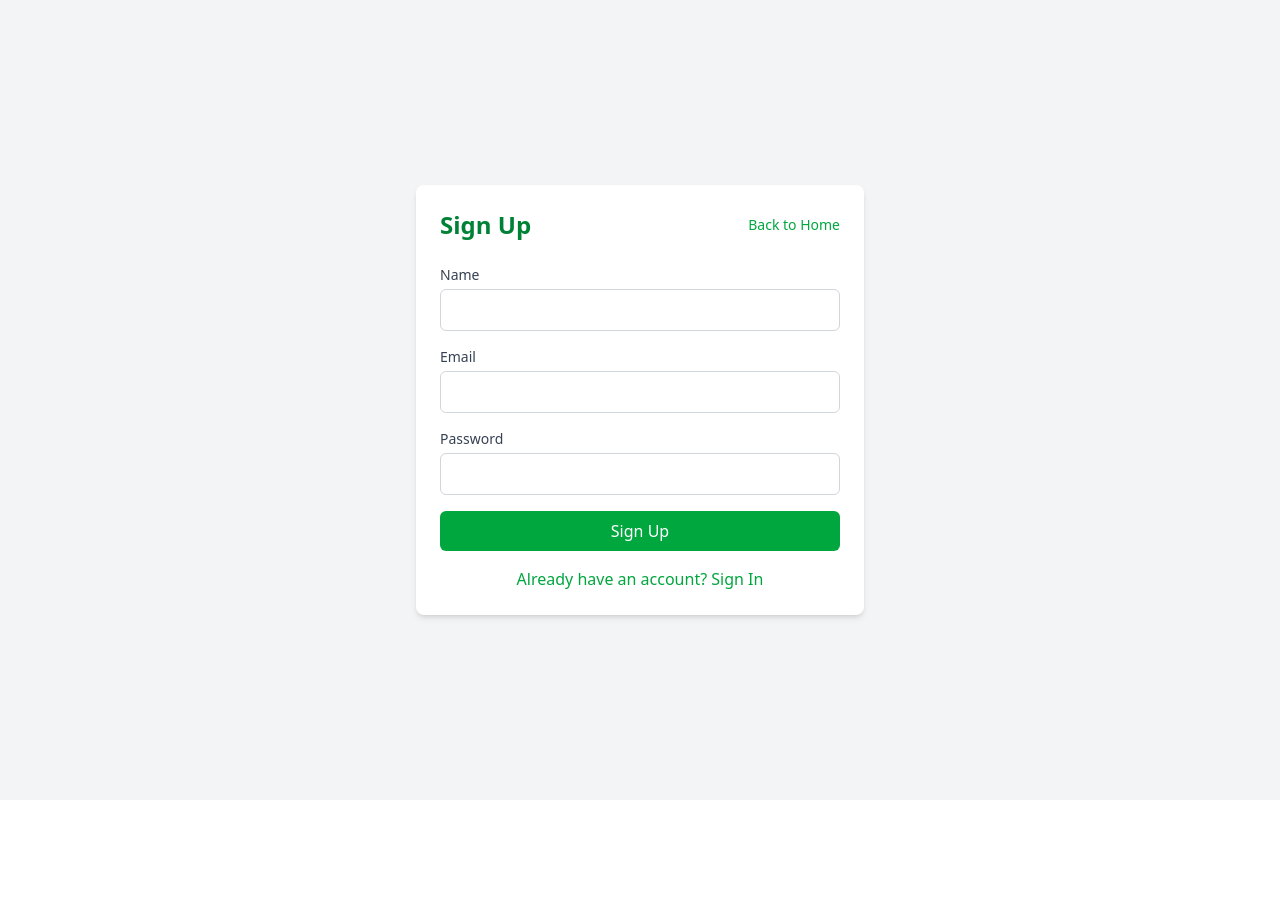
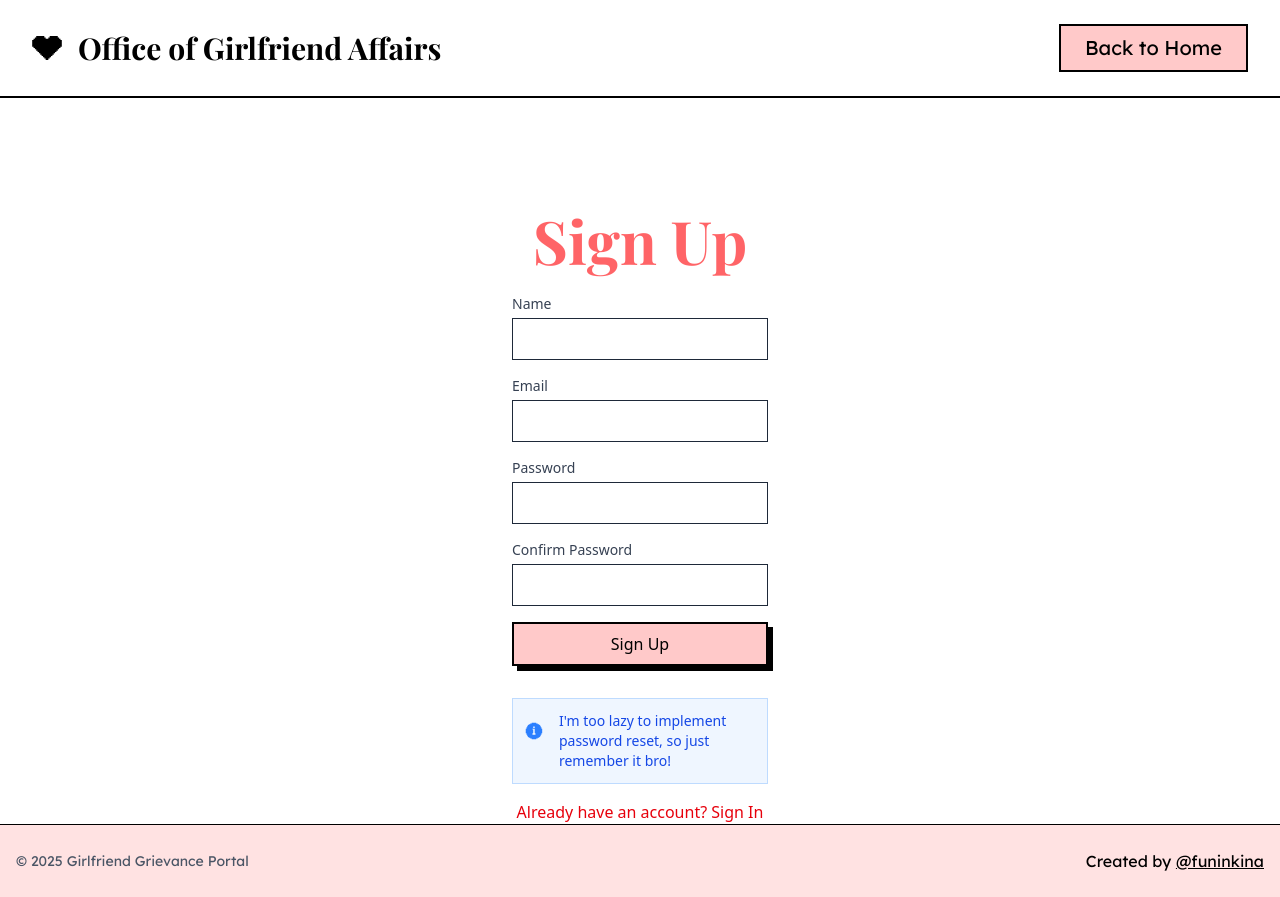
Before and after one commit to aarushqt/what, a Next.js app: page /auth in a window 1280 px wide. Both pictures are taken after a click on the button "Don't have an account? Sign Up". Before the commit the page ends 800 px from the top, so only its background shows below. Built offline with nearby package versions, Linux system fonts and the light colour scheme; no server answers; a web font is replaced by a local one.

Commit message:
Add Footer component with current year and creator information

```diff
--- a/src/app/auth/page.tsx
+++ b/src/app/auth/page.tsx
@@ -4,6 +4,7 @@ import { useState, useEffect } from 'react';
 import { signIn } from 'next-auth/react';
 import { useRouter, useSearchParams } from 'next/navigation';
 import { useSession } from 'next-auth/react';
+import Image from 'next/image';
 import Link from 'next/link';
 
 export default function Auth() {
@@ -14,11 +15,13 @@ export default function Auth() {
     const [formData, setFormData] = useState({
         name: '',
         email: '',
-        password: ''
+        password: '',
+        confirmPassword: ''
     });
     const [error, setError] = useState('');
     const [success, setSuccess] = useState('');
     const [isLoading, setIsLoading] = useState(false);
+    const [menuOpen, setMenuOpen] = useState(false);
     const router = useRouter();
 
     useEffect(() => {
@@ -35,6 +38,10 @@ export default function Auth() {
     if (status === 'loading') {
         return <div className="min-h-screen flex items-center justify-center">Loading...</div>;
     }
+
+    const toggleMenu = () => {
+        setMenuOpen(!menuOpen);
+    };
 
     const toggleForm = () => {
         setIsSignIn(!isSignIn);
@@ -53,6 +60,13 @@ export default function Auth() {
         e.preventDefault();
         setError('');
         setSuccess('');
+
+        // Check if passwords match
+        if (formData.password !== formData.confirmPassword) {
+            setError("Passwords don't match");
+            return;
+        }
+
         setIsLoading(true);
 
         try {
@@ -75,7 +89,7 @@ export default function Auth() {
             }
 
             setSuccess('Registration successful! You can now sign in.');
-            setFormData({ name: '', email: '', password: '' });
+            setFormData({ name: '', email: '', password: '', confirmPassword: '' });
             setIsSignIn(true);
         } catch (err: unknown) {
             setError(err instanceof Error ? err.message : 'An unknown error occurred');
@@ -110,16 +124,95 @@ export default function Auth() {
         }
     };
 
+    const PasswordResetInfoBox = () => (
+        <div className="mt-8 p-3 bg-blue-50 border border-blue-200 flex items-start">
+            <svg width="40" height="40" viewBox="0 0 24 24" fill="none" xmlns="http://www.w3.org/2000/svg">
+                <g clip-path="url(#clip0_354_3517)">
+                    <path d="M22 9V7H21V5H20V4H19V3H17V2H15V1H9V2H7V3H5V4H4V5H3V7H2V9H1V15H2V17H3V19H4V20H5V21H7V22H9V23H15V22H17V21H19V20H20V19H21V17H22V15H23V9H22ZM11 6H13V8H11V6ZM10 15H11V10H10V9H13V15H14V17H10V15Z" fill="#2B7FFF" />
+                </g>
+                <defs>
+                    <clipPath id="clip0_354_3517">
+                        <rect width="24" height="24" fill="white" />
+                    </clipPath>
+                </defs>
+            </svg>
+            <p className="text-sm text-blue-700 pl-4">
+                I&apos;m too lazy to implement password reset, so just remember it bro!
+            </p>
+        </div>
+    );
+
     return (
-        <main className="min-h-screen flex flex-col items-center justify-center bg-gray-100 p-4">
-            <div className="w-full max-w-md bg-white rounded-lg shadow-md p-6">
-                <div className="mb-6 flex items-center justify-between">
-                    <h1 className="text-2xl font-bold text-green-700">
+        <>
+            {/* Custom Nav Bar */}
+            <nav className="bg-white border-b-2">
+                <div className="max-w-7xl mx-auto px-4 sm:px-6 lg:px-8">
+                    <div className="flex justify-between h-24">
+                        <div className="flex items-center">
+                            <Link href="/" className="flex-shrink-0 flex items-center gap-4">
+                                <Image
+                                    src="/heart.svg"
+                                    width={30}
+                                    height={30}
+                                    alt="Heart Logo"
+                                />
+                                <span className="text-3xl font-bold font-playfair text-black">Office of Girlfriend Affairs</span>
+                            </Link>
+                        </div>
+
+                        {/* Desktop navigation */}
+                        <div className="hidden sm:flex items-center">
+                            <Link
+                                href="/"
+                                className="py-2 px-6 bg-red-200 flex items-center gap-4 font-lexend hover:shadow-[10px_10px_0px_0px_rgba(0,0,0)] text-xl border-2 transition duration-300"
+                            >
+                                Back to Home
+                            </Link>
+                        </div>
+
+                        <div className="sm:hidden flex items-center">
+                            <button
+                                type="button"
+                                className="inline-flex items-center justify-center p-2 rounded-md text-gray-700 hover:text-gray-900 hover:bg-gray-100"
+                                onClick={toggleMenu}
+                            >
+                                <svg
+                                    className="h-6 w-6"
+                                    stroke="currentColor"
+                                    fill="none"
+                                    viewBox="0 0 24 24"
+                                >
+                                    {menuOpen ? (
+                                        <path strokeLinecap="round" strokeLinejoin="round" strokeWidth="2" d="M6 18L18 6M6 6l12 12" />
+                                    ) : (
+                                        <path strokeLinecap="round" strokeLinejoin="round" strokeWidth="2" d="M4 6h16M4 12h16M4 18h16" />
+                                    )}
+                                </svg>
+                            </button>
+                        </div>
+                    </div>
+                </div>
+
+                {menuOpen && (
+                    <div className="sm:hidden">
+                        <div className="pt-2 pb-3 space-y-1 px-4">
+                            <Link
+                                href="/"
+                                className="py-2 px-6 flex items-center gap-4 bg-red-200 font-lexend hover:bg-red-100 text-2xl border-2 transition duration-300"
+                            >
+                                Back to Home
+                            </Link>
+                        </div>
+                    </div>
+                )}
+            </nav >
+
+            <main className="flex justify-center items-start">
+                <div className="w-1/5 max-w-md bg-white mt-28">
+                    <div className="mb-6">
+                        <h1 className="text-6xl font-bold text-red-400 text-center font-playfair">
                             {isSignIn ? 'Sign In' : 'Sign Up'}
                         </h1>
-                    <Link href="/" className="text-green-600 hover:text-green-800 text-sm">
-                        Back to Home
-                    </Link>
                     </div>
 
                     {error && (
@@ -135,7 +228,8 @@ export default function Auth() {
                     )}
 
                     {isSignIn ? (
-                    // sign in form
+                        <>
+                            {/* sign in form */}
                             <form className="space-y-4" onSubmit={handleSignIn}>
                                 <div>
                                     <label htmlFor="email" className="block text-sm font-medium text-gray-700 mb-1">
@@ -146,7 +240,7 @@ export default function Auth() {
                                         id="email"
                                         value={formData.email}
                                         onChange={handleInputChange}
-                                className="w-full px-3 py-2 border border-gray-300 rounded-md focus:outline-none focus:ring-2 focus:ring-green-500"
+                                        className="w-full px-3 py-2 border border-gray-800 focus:outline-none focus:ring-2 focus:ring-red-200"
                                         required
                                     />
                                 </div>
@@ -160,21 +254,26 @@ export default function Auth() {
                                         id="password"
                                         value={formData.password}
                                         onChange={handleInputChange}
-                                className="w-full px-3 py-2 border border-gray-300 rounded-md focus:outline-none focus:ring-2 focus:ring-green-500"
+                                        className="w-full px-3 py-2 border border-gray-800 focus:outline-none focus:ring-2 focus:ring-red-200"
                                         required
                                     />
                                 </div>
 
                                 <button
                                     type="submit"
-                            className="w-full py-2 px-4 bg-green-600 hover:bg-green-700 rounded-md text-white font-medium transition duration-300"
+                                    className="w-full py-2 px-4 bg-red-200 font-medium transition duration-300 border-2 shadow-[5px_5px_0px_0px_rgba(0,0,0)] hover:shadow-[10px_10px_0px_0px_rgba(0,0,0)]"
                                     disabled={isLoading}
                                 >
                                     {isLoading ? 'Signing In...' : 'Sign In'}
                                 </button>
                             </form>
+
+                            {/* Password reset info box */}
+                            <PasswordResetInfoBox />
+                        </>
                     ) : (
-                    // sign up form
+                        <>
+                            {/* sign up form */}
                             <form className="space-y-4" onSubmit={handleSignUp}>
                                 <div>
                                     <label htmlFor="name" className="block text-sm font-medium text-gray-700 mb-1">
@@ -185,7 +284,7 @@ export default function Auth() {
                                         id="name"
                                         value={formData.name}
                                         onChange={handleInputChange}
-                                className="w-full px-3 py-2 border border-gray-300 rounded-md focus:outline-none focus:ring-2 focus:ring-green-500"
+                                        className="w-full px-3 py-2 border border-gray-800 focus:outline-none focus:ring-2 focus:ring-red-200"
                                         required
                                     />
                                 </div>
@@ -199,7 +298,7 @@ export default function Auth() {
                                         id="email"
                                         value={formData.email}
                                         onChange={handleInputChange}
-                                className="w-full px-3 py-2 border border-gray-300 rounded-md focus:outline-none focus:ring-2 focus:ring-green-500"
+                                        className="w-full px-3 py-2 border border-gray-800 focus:outline-none focus:ring-2 focus:ring-red-200"
                                         required
                                     />
                                 </div>
@@ -213,30 +312,49 @@ export default function Auth() {
                                         id="password"
                                         value={formData.password}
                                         onChange={handleInputChange}
-                                className="w-full px-3 py-2 border border-gray-300 rounded-md focus:outline-none focus:ring-2 focus:ring-green-500"
+                                        className="w-full px-3 py-2 border border-gray-800 focus:outline-none focus:ring-2 focus:ring-red-200"
+                                        required
+                                    />
+                                </div>
+
+                                <div>
+                                    <label htmlFor="confirmPassword" className="block text-sm font-medium text-gray-700 mb-1">
+                                        Confirm Password
+                                    </label>
+                                    <input
+                                        type="password"
+                                        id="confirmPassword"
+                                        value={formData.confirmPassword}
+                                        onChange={handleInputChange}
+                                        className="w-full px-3 py-2 border border-gray-800 focus:outline-none focus:ring-2 focus:ring-red-200"
                                         required
                                     />
                                 </div>
 
                                 <button
                                     type="submit"
-                            className="w-full py-2 px-4 bg-green-600 hover:bg-green-700 rounded-md text-white font-medium transition duration-300"
+                                    className="w-full py-2 px-4 bg-red-200 font-medium transition duration-300 border-2 shadow-[5px_5px_0px_0px_rgba(0,0,0)] hover:shadow-[10px_10px_0px_0px_rgba(0,0,0)]"
                                     disabled={isLoading}
                                 >
                                     {isLoading ? 'Signing Up...' : 'Sign Up'}
                                 </button>
                             </form>
+
+                            {/* Password reset info box in sign up section */}
+                            <PasswordResetInfoBox />
+                        </>
                     )}
 
                     <div className="mt-4 text-center">
                         <button
                             onClick={toggleForm}
-                        className="text-green-600 hover:text-green-800 font-medium"
+                            className="text-red-600 hover:text-red-800 font-medium"
                         >
                             {isSignIn ? "Don't have an account? Sign Up" : "Already have an account? Sign In"}
                         </button>
                     </div>
                 </div>
             </main>
+        </>
     );
 }
--- a/src/app/globals.css
+++ b/src/app/globals.css
@@ -4,13 +4,3 @@
   --font-playfair: 'Playfair Display', serif;
   --font-lexend: 'Lexend', sans-serif;
 }
-
-:root {
-  --background: #ffffff;
-  --foreground: #171717;
-}
-
-body {
-  background: var(--background);
-  color: var(--foreground);
-}
--- a/src/app/layout.tsx
+++ b/src/app/layout.tsx
@@ -1,5 +1,6 @@
 import type { Metadata } from "next";
 import AuthProvider from "@/components/providers/SessionProvider";
+import Footer from "@/components/Footer";
 import "./globals.css";
 import { Playfair_Display, Lexend } from "next/font/google";
 
@@ -27,9 +28,12 @@ export default function RootLayout({
 }>) {
   return (
     <html lang="en">
-      <body className={`${lexend.variable} ${playfair.variable}`}>
+      <body className={`${lexend.variable} ${playfair.variable} flex flex-col min-h-screen`}>
         <AuthProvider>
-          {children}
+          <div className="flex-grow">
+            {children}
+          </div>
+          <Footer />
         </AuthProvider>
       </body>
     </html>
--- /dev/null
+++ b/src/components/Footer.tsx
@@ -0,0 +1,22 @@
+const Footer = () => {
+    const currentYear = new Date().getFullYear();
+
+    return (
+        <footer className="bg-red-100 border-t py-6 mt-auto font-lexend">
+            <div className="container mx-auto px-4">
+                <div className="flex flex-col md:flex-row justify-between items-center">
+                    <div className="mb-4 md:mb-0">
+                        <p className="text-sm text-gray-600">
+                            © {currentYear} Girlfriend Grievance Portal
+                        </p>
+                    </div>
+                    <div>
+                        <h2>Created by <a href="https://github.com/funinkina" target="_blank" className="underline text-black">@funinkina</a></h2>
+                    </div>
+                </div>
+            </div>
+        </footer>
+    );
+};
+
+export default Footer;
--- a/src/components/Navbar.tsx
+++ b/src/components/Navbar.tsx
@@ -3,6 +3,7 @@
 import { useSession, signOut } from 'next-auth/react';
 import Link from 'next/link';
 import { useState } from 'react';
+import Image from 'next/image';
 
 export default function Navbar() {
     const { data: session, status } = useSession();
@@ -18,9 +19,12 @@ export default function Navbar() {
                 <div className="flex justify-between h-24">
                     <div className="flex items-center">
                         <Link href="/" className="flex-shrink-0 flex items-center gap-4">
-                            <svg width="30.75" height="25" viewBox="0 0 52 42" fill="none" xmlns="http://www.w3.org/2000/svg">
-                                <path d="M51.6663 7V18.6667H49.333V21H46.9997V23.3333H44.6663V25.6667H42.333V28H39.9997V30.3333H37.6663V32.6667H35.333V35H32.9997V37.3333H30.6663V39.6667H28.333V42H23.6663V39.6667H21.333V37.3333H18.9997V35H16.6663V32.6667H14.333V30.3333H11.9997V28H9.66634V25.6667H7.33301V23.3333H4.99967V21H2.66634V18.6667H0.333008V7H2.66634V4.66667H4.99967V2.33333H7.33301V0H21.333V2.33333H23.6663V4.66667H28.333V2.33333H30.6663V0H44.6663V2.33333H46.9997V4.66667H49.333V7H51.6663Z" fill="black" />
-                            </svg>
+                            <Image
+                                src="/heart.svg"
+                                width={30}
+                                height={30}
+                                alt="Heart Logo"
+                            />
                             <span className="text-3xl font-bold font-playfair text-black">Office of Girlfriend Affairs</span>
                         </Link>
                     </div>
```
Also changed, not shown: public/heart.svg (added), public/hearts.png (added). Lines whose indentation alone changed are shown as unchanged.
